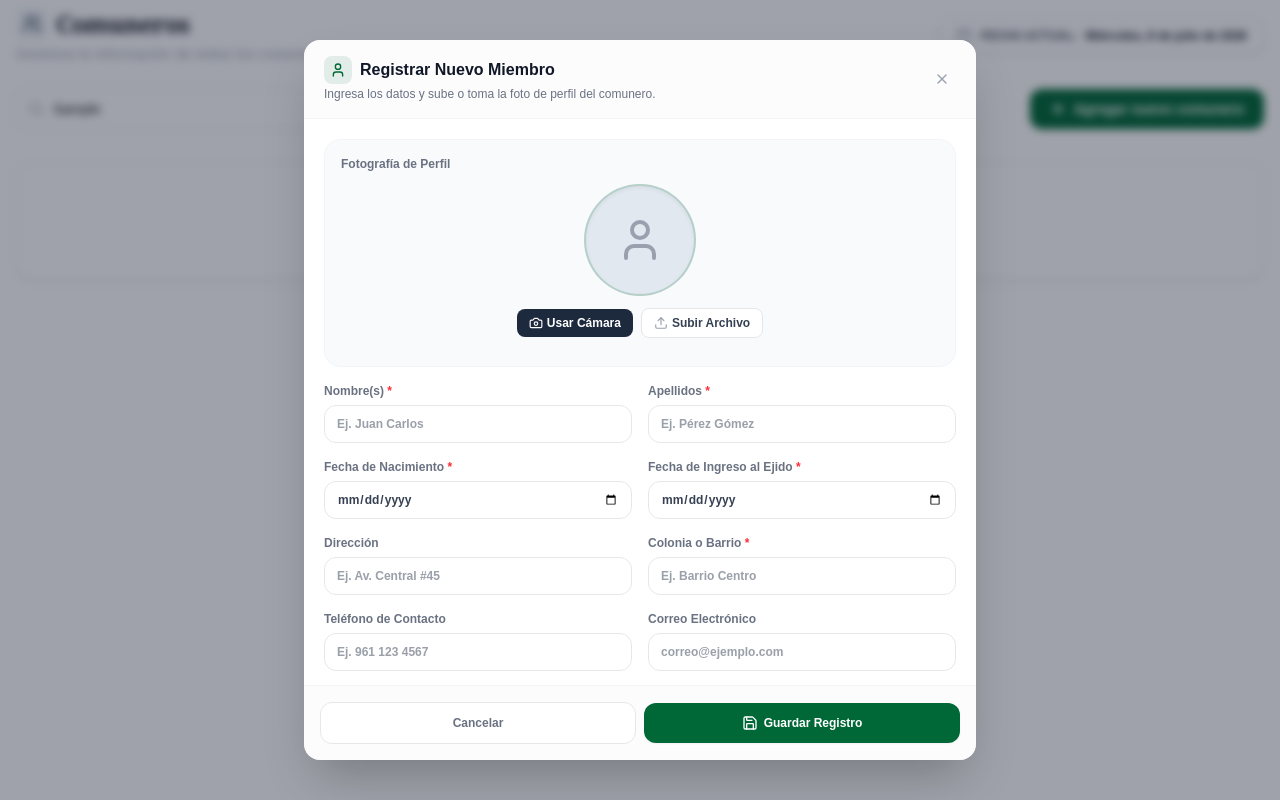
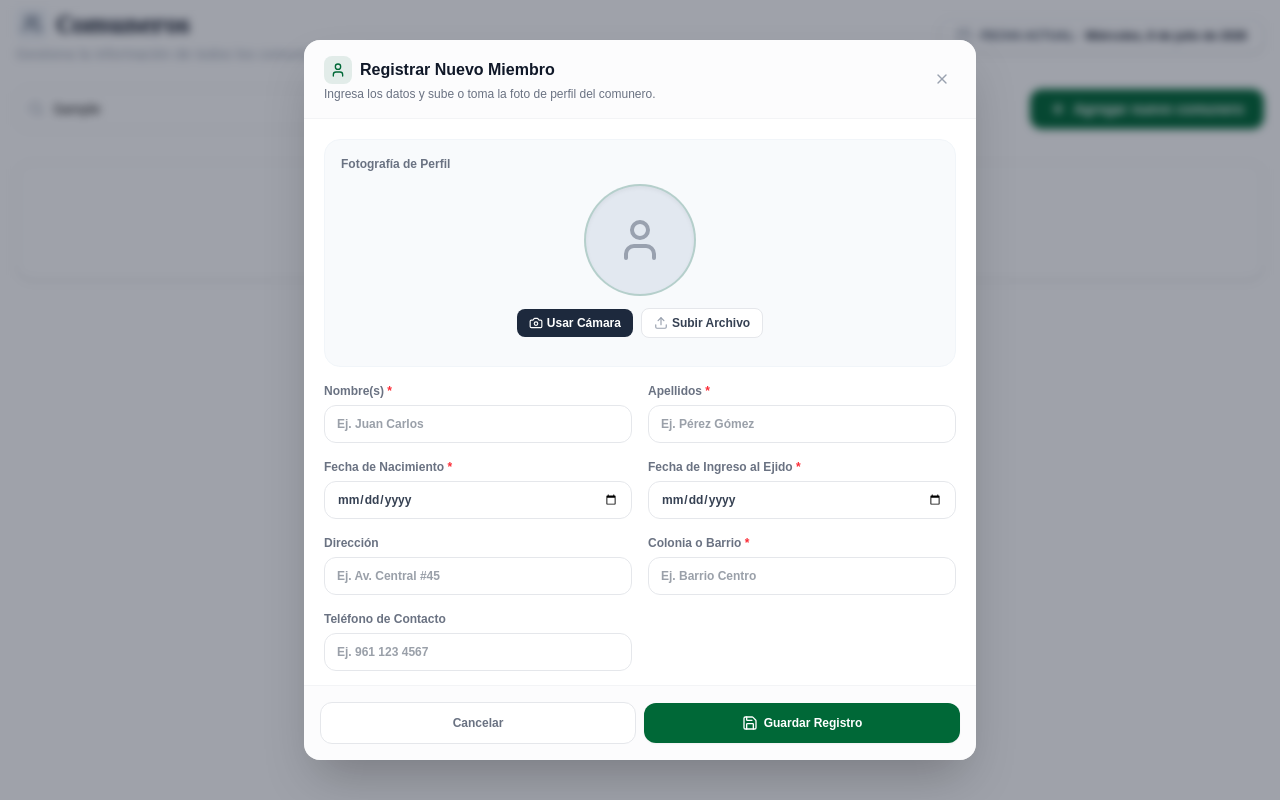
Before and after one commit to Isaili/comuneros, a Next.js app: page /comuneros in a window 1280 px wide. Both pictures are taken after typing "Sample" into the empty fields and a click on the button "Agregar nuevo comunero". Built offline with nearby package versions, Linux system fonts and the light colour scheme.

Commit message:
fix: eliminacion del campo de correo en el registro de comuneros

```diff
--- a/src/features/comuneros/components/AgregarComuneroForm.tsx
+++ b/src/features/comuneros/components/AgregarComuneroForm.tsx
@@ -1,7 +1,7 @@
 "use client";
 
 import React, { useState, useRef, useEffect } from 'react';
-import { User, Calendar, MapPin, Phone, Mail, X, Save, Camera, Upload, RotateCcw } from 'lucide-react';
+import { User, X, Save, Camera, Upload, RotateCcw } from 'lucide-react';
 import * as Yup from 'yup';
 import { Comunero } from '../types/types';
 
@@ -29,11 +29,6 @@ const comuneroValidationSchema = Yup.object().shape({
     .optional()
     .nullable()
     .transform((value, originalValue) => (originalValue === '' ? null : value)),
-  correo: Yup.string()
-    .email('Ingresa un correo electrónico válido')
-    .optional()
-    .nullable()
-    .transform((value, originalValue) => (originalValue === '' ? null : value)),
   tipoComunero: Yup.string()
     .oneOf(['comunero', 'avecindado'], 'Selecciona un tipo de miembro válido')
     .required('El tipo de miembro es obligatorio'),
@@ -44,15 +39,11 @@ export const AgregarComuneroForm: React.FC<AgregarComuneroFormProps> = ({
   onGuardar,
   comuneroAEditar = null
 }) => {
-  // Determinamos si estamos editando
   const esEdicion = !!comuneroAEditar;
 
-  // Inicializamos el estado. Si hay un comunero para editar, formateamos sus fechas de dd/mm/aaaa a aaaa-mm-dd para el input tipo date
   const formatearFechaParaInput = (fechaStr: string | undefined): string => {
     if (!fechaStr) return '';
-    // Si ya viene en formato YYYY-MM-DD (del Date Picker original)
     if (fechaStr.includes('-')) return fechaStr;
-    // Si viene en formato DD/MM/YYYY
     const partes = fechaStr.split('/');
     if (partes.length === 3) {
       return `${partes[2]}-${partes[1].padStart(2, '0')}-${partes[0].padStart(2, '0')}`;
@@ -68,7 +59,6 @@ export const AgregarComuneroForm: React.FC<AgregarComuneroFormProps> = ({
     direccion: '',
     colonia: '',
     telefono: '',
-    correo: '',
     tipoComunero: 'comunero',
   });
 
@@ -79,18 +69,16 @@ export const AgregarComuneroForm: React.FC<AgregarComuneroFormProps> = ({
   const videoRef = useRef<HTMLVideoElement>(null);
   const fileInputRef = useRef<HTMLInputElement>(null);
 
-  // Efecto para rellenar el formulario si entra en modo edición
   useEffect(() => {
     if (comuneroAEditar) {
       setFormData({
         nombre: comuneroAEditar.nombre,
         apellidos: comuneroAEditar.apellidos,
         fechaNacimiento: formatearFechaParaInput(comuneroAEditar.fechaNacimiento),
-        fechaIngreso: formatearFechaParaInput(comuneroAEditar.fechaRegistro || comuneroAEditar.fechaNacimiento), // respaldo si no trae
+        fechaIngreso: formatearFechaParaInput(comuneroAEditar.fechaRegistro || comuneroAEditar.fechaNacimiento),
         direccion: comuneroAEditar.direccion || '',
         colonia: comuneroAEditar.colonia || '',
         telefono: comuneroAEditar.telefono || '',
-        correo: comuneroAEditar.correo || '',
         tipoComunero: comuneroAEditar.tipo || 'comunero',
       });
       if (comuneroAEditar.fotografia) {
@@ -107,7 +95,6 @@ export const AgregarComuneroForm: React.FC<AgregarComuneroFormProps> = ({
     }
   };
 
-  // Cámara y Archivo logic...
   const startCamera = async () => {
     setIsCameraActive(true);
     setFotografia(null);
@@ -165,7 +152,6 @@ export const AgregarComuneroForm: React.FC<AgregarComuneroFormProps> = ({
     try {
       await comuneroValidationSchema.validate(formData, { abortEarly: false });
 
-      // Si estamos editando mantenemos el ID original, de lo contrario creamos uno nuevo temporal
       onGuardar({
         id: esEdicion ? comuneroAEditar.id : Date.now().toString(),
         ...formData,
@@ -190,7 +176,6 @@ export const AgregarComuneroForm: React.FC<AgregarComuneroFormProps> = ({
         onSubmit={handleSubmit}
         className="bg-white w-full max-w-2xl rounded-t-3xl sm:rounded-2xl shadow-2xl overflow-hidden flex flex-col max-h-[95vh] sm:max-h-[90vh] animate-scale-up"
       >
-        {/* Cabecera dinámica */}
         <div className="flex items-center justify-between px-5 py-4 border-b border-gray-100 bg-gray-50/50 shrink-0">
           <div>
             <h3 className="text-sm sm:text-base font-black text-gray-900 flex items-center gap-2">
@@ -212,10 +197,8 @@ export const AgregarComuneroForm: React.FC<AgregarComuneroFormProps> = ({
           </button>
         </div>
 
-        {/* Cuerpo del Formulario */}
         <div className="p-5 overflow-y-auto space-y-4 text-gray-700 font-semibold text-xs">
 
-          {/* FOTOGRAFÍA */}
           <div className="flex flex-col items-center justify-center bg-slate-50 border border-slate-100 rounded-2xl p-4 space-y-3">
             <h4 className="text-gray-500 font-bold self-start">Fotografía de Perfil</h4>
 
@@ -246,7 +229,6 @@ export const AgregarComuneroForm: React.FC<AgregarComuneroFormProps> = ({
             <input ref={fileInputRef} type="file" accept="image/*" onChange={handleFileUpload} className="hidden" />
           </div>
 
-          {/* Formulario (Campos idénticos) */}
           <div className="grid grid-cols-1 sm:grid-cols-2 gap-4">
             <div className="space-y-1.5">
               <label className="text-gray-500 font-bold block">Nombre(s) <span className="text-red-500">*</span></label>
@@ -341,22 +323,8 @@ export const AgregarComuneroForm: React.FC<AgregarComuneroFormProps> = ({
               />
               {errors.telefono && <p className="text-red-500 text-[10px] font-bold mt-1">{errors.telefono}</p>}
             </div>
-
-            <div className="space-y-1.5">
-              <label className="text-gray-500 font-bold block">Correo Electrónico</label>
-              <input
-                type="text"
-                name="correo"
-                value={formData.correo}
-                onChange={handleChange}
-                placeholder="correo@ejemplo.com"
-                className={`w-full px-3 py-2.5 border rounded-xl ${errors.correo ? 'border-red-500' : 'border-gray-200'}`}
-              />
-              {errors.correo && <p className="text-red-500 text-[10px] font-bold mt-1">{errors.correo}</p>}
-            </div>
           </div>
 
-          {/* Tipo de Miembro */}
           <div className="space-y-2">
             <label className="text-gray-500 font-bold block">Tipo de Miembro <span className="text-red-500">*</span></label>
             <div className="grid grid-cols-2 gap-3">
@@ -383,7 +351,6 @@ export const AgregarComuneroForm: React.FC<AgregarComuneroFormProps> = ({
 
         </div>
 
-        {/* Botones de acción dinámicos */}
         <div className="p-4 border-t border-gray-100 bg-gray-50/50 flex flex-col-reverse sm:flex-row items-center gap-2 shrink-0">
           <button
             type="button"
--- a/src/features/comuneros/components/ComunerosHeader.tsx
+++ b/src/features/comuneros/components/ComunerosHeader.tsx
@@ -12,7 +12,6 @@ export const ComunerosHeader: React.FC<HeaderProps> = ({ onAddClick, onSearchCha
   const [fechaActual, setFechaActual] = useState<string>('');
 
   useEffect(() => {
-    // Genera la fecha en tiempo real en el cliente
     const opciones: Intl.DateTimeFormatOptions = {
       weekday: 'long',
       year: 'numeric',
@@ -21,13 +20,11 @@ export const ComunerosHeader: React.FC<HeaderProps> = ({ onAddClick, onSearchCha
     };
 
     const fecha = new Date().toLocaleDateString('es-ES', opciones);
-    // Capitaliza la primera letra (ej: "domingo" -> "Domingo")
     setFechaActual(fecha.charAt(0).toUpperCase() + fecha.slice(1));
   }, []);
 
   return (
     <div className="space-y-6">
-      {/* Fila Superior: Título y Fecha */}
       <div className="flex flex-col sm:flex-row sm:items-center justify-between gap-4">
         <div>
           <h1 className="text-2xl font-extrabold text-gray-900 tracking-tight font-serif flex items-center gap-2">
@@ -50,9 +47,7 @@ export const ComunerosHeader: React.FC<HeaderProps> = ({ onAddClick, onSearchCha
         </div>
       </div>
 
-      {/* Fila de Herramientas: Solo Búsqueda y Acción */}
       <div className="flex flex-col sm:flex-row sm:items-center justify-between gap-4 bg-transparent">
-        {/* Barra de Búsqueda Solitaria */}
         <div className="relative w-full sm:w-[320px]">
           <Search className="w-4 h-4 text-gray-400 absolute left-3 top-1/2 -translate-y-1/2" />
           <input
@@ -63,7 +58,6 @@ export const ComunerosHeader: React.FC<HeaderProps> = ({ onAddClick, onSearchCha
           />
         </div>
 
-        {/* Botón Agregar Comunero */}
         <button
           onClick={onAddClick}
           className="bg-[#006837] hover:bg-[#00522b] text-white font-bold text-sm px-5 py-2.5 rounded-xl transition-all shadow-sm flex items-center justify-center gap-2 transform hover:-translate-y-0.5 w-full sm:w-auto"
```
Also changed, not shown: src/features/comuneros/components/ComunerosList.tsx (+0 -7 lines).
